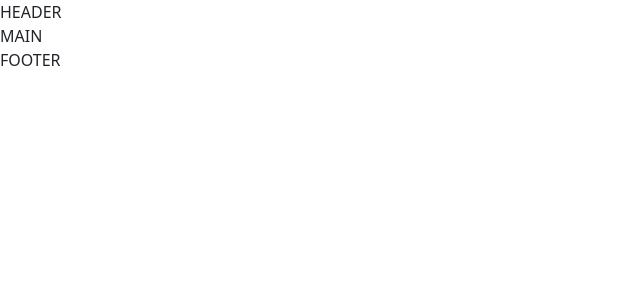
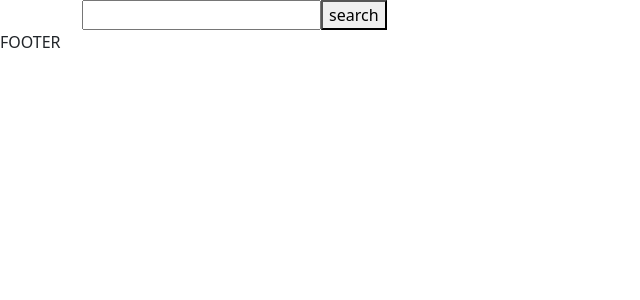
Before and after one commit to FrancescoBonandin/vite-boolflix, a Vue app: page / in a window 1280 px wide. Shown: the top 300 px of the page, without its empty margins (0-640 px from the left). Built offline with nearby package versions, Linux system fonts and the light colour scheme.

Commit message:
EDIT MS1 completata

```diff
--- a/index.html
+++ b/index.html
@@ -2,7 +2,7 @@
 <html lang="en">
   <head>
     <meta charset="UTF-8" />
-    <link rel="icon" type="" href="" />
+    <!-- <link rel="icon" type="" href="" /> -->
     <meta name="viewport" content="width=device-width, initial-scale=1.0" />
     <title>Document</title>
   </head>
--- a/src/App.vue
+++ b/src/App.vue
@@ -2,6 +2,8 @@
 import HeaderComponent from "./components/HeaderComponent.vue";
 import MainComponent from "./components/MainComponent.vue";
 import FooterComponent from "./components/FooterComponent.vue";
+import axios from 'axios'
+import {store} from './store.js'
 
 export default {
   name: "App",
@@ -11,16 +13,34 @@ export default {
     FooterComponent,
   },
   data() {
-    return {};
+    return {
+      store,
+    };
   },
-  methods: {},
+  methods: {
+    getResponse(){
+      axios.get('https://api.themoviedb.org/3/search/movie',{
+
+        params:{
+          api_key:this.store.apiKey,
+          query:this.store.searchText,
+        }
+
+      }
+      )
+      .then(res=>{
+        this.store.searchResults.movies=res.data.results
+        console.log(res)
+      })
+    }
+  },
 };
 </script>
 
 <template>
   <div >
 
-    <HeaderComponent />
+    <HeaderComponent @search="getResponse" />
 
     <MainComponent />
 
--- a/src/components/HeaderComponent.vue
+++ b/src/components/HeaderComponent.vue
@@ -1,12 +1,16 @@
 <script>
+import{store} from '../store.js'
+import axios from 'axios';
+
 export default {
     name: "HeaderComponent",
     data() {
         return {
-
+            store,
         }
     },
     methods: {
+
 
     }
 }
@@ -14,7 +18,38 @@ export default {
 
 <template>
     <header>
-        HEADER
+
+        <div class="container">
+
+            <div class="row">
+
+                <div class="col">
+
+
+                </div>
+
+            </div>
+
+            <div class="row">
+
+                <div class="col">
+
+                    <form @submit.prevent="$emit('search')" action="">
+
+                        <input v-model="store.searchText" type="search" name="search" id="">
+
+                        <button type="submit">
+                            search
+                        </button>
+
+                    </form>
+
+                </div>
+
+            </div>
+
+        </div>
+
     </header>
 </template>
 
--- a/src/components/MainComponent.vue
+++ b/src/components/MainComponent.vue
@@ -1,8 +1,10 @@
 <script>
+import {store} from '../store.js'
 export default {
     name: "MainComponent",
     data() {
         return {
+            store,
 
         }
     },
@@ -14,10 +16,23 @@ export default {
 
 <template>
     <main>
-        MAIN
+        <div class="container">
+            <div class="row">
+                <div v-for="(singleMovie,i) in store.searchResults.movies" :key="i" class="col-auto">
+                    <p>titolo: {{ singleMovie.title }} </p>
+                    <p>titolo originale:{{ singleMovie.original_title }} </p>
+                    <p>lingua: {{ singleMovie.original_language }} </p>
+                    <p>voto: {{ parseFloat(singleMovie.vote_average).toFixed(1) }} </p>
+
+                </div>
+            </div>
+        </div>
     </main>
 </template>
 
 <style lang="scss" scoped>
+.col-auto{
+    border:solid 1px red;
+}
 
 </style>
--- a/src/main.js
+++ b/src/main.js
@@ -1,5 +1,6 @@
 import { createApp } from 'vue'
 import App from './App.vue'
+
 
 // Import all of Bootstrap's JS
 import * as bootstrap from 'bootstrap'
--- /dev/null
+++ b/src/store.js
@@ -0,0 +1,9 @@
+import {reactive} from 'vue'
+
+export const store = reactive({
+    apiKey:'ad9879a0909d7fd71a9675386cdfd2cc',
+    searchText:'',
+    searchResults:{
+        movies:[],
+    }
+})
```
